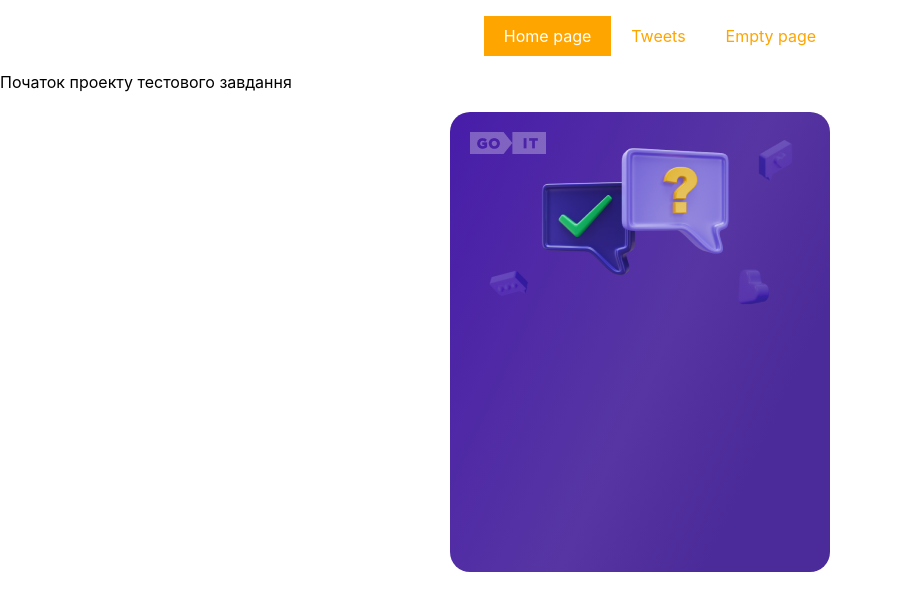
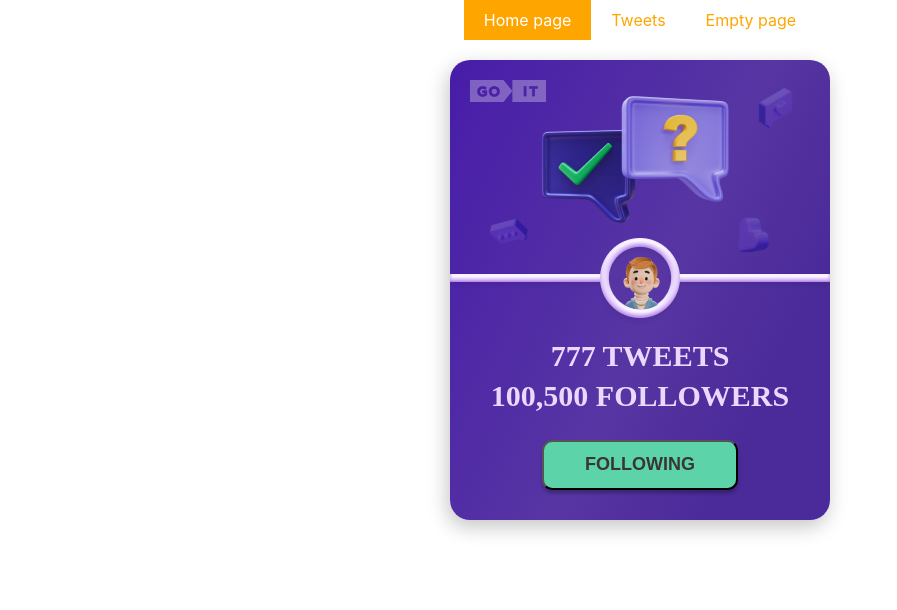
Before and after one commit to Bogdan8633/test-task-1-goit, a React (Create React App) app: page / in a window 1280 px wide. Shown: the top 610 px of the page, without its empty margins (0-897 px from the left). Built offline with nearby package versions, Linux system fonts and the light colour scheme.

Commit message:
Made-a-card

```diff
--- a/src/components/App.jsx
+++ b/src/components/App.jsx
@@ -1,4 +1,4 @@
-import MainMenu from './MainMenu/MainManu';
+import MainMenu from './MainMenu/MainMenu';
 import Card from './Card/Card';
 
 import menuItems from './MainMenu/menuItems.json';
@@ -7,7 +7,6 @@ const App = () => {
   return (
     <>
       <MainMenu items={menuItems} />
-      <div>Початок проекту тестового завдання</div>
       <Card />
     </>
   );
--- a/src/components/Card/Card.jsx
+++ b/src/components/Card/Card.jsx
@@ -1,6 +1,10 @@
+import { useState } from 'react';
+
 import styles from './card.module.css';
 
 const Card = () => {
+  const [activeBtn, setActiveBtn] = useState(true);
+
   return (
     <div className={styles.card}>
       <a href="/" className={styles.logoLink}>
@@ -12,7 +16,32 @@ const Card = () => {
       </a>
 
       <div className={styles.backgroundImg}></div>
-      <div className={styles.avatarWrapper}></div>
+      <div className={styles.avatarWrapper}>
+        <img src={require('images/group1.png')} alt="line" />
+        <img
+          className={styles.avatar}
+          src={require('images/avatar.png')}
+          alt="avatar"
+        />
+      </div>
+      <ul className={styles.infoList}>
+        <li>
+          <h2 className={styles.title}> 777 tweets</h2>
+        </li>
+        <li>
+          <h2 className={styles.title}> 100,500 Followers</h2>
+        </li>
+      </ul>
+      <button
+        onClick={() => {
+          setActiveBtn(prevState => !prevState);
+          console.log('Чи має бути activeBtn активованою: ', activeBtn);
+        }}
+        className={activeBtn ? `${styles.btn} ${styles.active}` : styles.btn}
+        type="button"
+      >
+        {activeBtn ? 'Following' : 'Follow'}
+      </button>
     </div>
   );
 };
--- a/src/components/Card/card.module.css
+++ b/src/components/Card/card.module.css
@@ -1,14 +1,15 @@
 .card {
   position: relative;
   display: flex;
+  flex-direction: column;
   margin: 20px auto;
-  /* background-color: #471ca9; */
   background: linear-gradient(
     114.99deg,
     #471ca9 -0.99%,
     #5736a3 54.28%,
     #4b2a99 78.99%
   );
+  box-shadow: -2.5777px 6.87386px 20.6216px rgba(0, 0, 0, 0.23);
   width: 380px;
   height: 460px;
   border-radius: 20px;
@@ -34,3 +35,74 @@
   background-image: url(../../images/messagesPicture.png);
   background-repeat: no-repeat;
 }
+
+.avatarWrapper {
+  position: absolute;
+  top: 178px;
+  left: 0px;
+}
+
+.avatar {
+  position: absolute;
+  top: 9px;
+  left: 160px;
+}
+
+.infoList {
+  height: 70px;
+  margin-top: 284px;
+  margin-bottom: 26px;
+  margin-left: auto;
+  margin-right: auto;
+  list-style: none;
+  display: flex;
+  gap: 16px;
+  flex-direction: column;
+  font-family: 'Montserrat';
+  font-style: normal;
+  font-weight: 500;
+  font-size: 20px;
+  line-height: 24px;
+  text-transform: uppercase;
+  text-align: center;
+
+  color: #ebd8ff;
+}
+
+.title {
+  margin: 0;
+}
+
+.btn {
+  width: 196px;
+  height: 50px;
+  margin: 0 auto;
+
+  color: #373737;
+  background: #ebd8ff;
+  box-shadow: 0px 3.43693px 3.43693px rgba(0, 0, 0, 0.25);
+  border-radius: 10.3108px;
+
+  font-weight: 600;
+  font-size: 18px;
+  line-height: 1.22px;
+
+  text-transform: uppercase;
+}
+
+.btn:hover,
+.btn:focus {
+  color: #f5efef;
+  background: #ab93c7;
+}
+
+.btn.active {
+  color: #373737;
+  background: #5cd3a8;
+}
+
+.btn.active:hover,
+.btn.active:focus {
+  color: #373737;
+  background: #39a17b;
+}
--- a/src/index.css
+++ b/src/index.css
@@ -13,3 +13,32 @@ code {
   font-family: source-code-pro, Menlo, Monaco, Consolas, 'Courier New',
     monospace;
 }
+
+h1,
+h2,
+h3,
+h4,
+p {
+  margin-top: 0;
+  margin-bottom: 0;
+}
+
+ul,
+ol {
+  margin-top: 0;
+  margin-bottom: 0;
+  padding-left: 0;
+}
+
+img {
+  display: block;
+  height: auto;
+}
+
+button {
+  cursor: pointer;
+}
+
+li {
+  list-style: none;
+}
```
Also changed, not shown: src/components/MainMenu/MainMenu.jsx (renamed from src/components/MainMenu/MainManu.jsx), src/images/avatar.png (added), src/images/group1.png (added).
